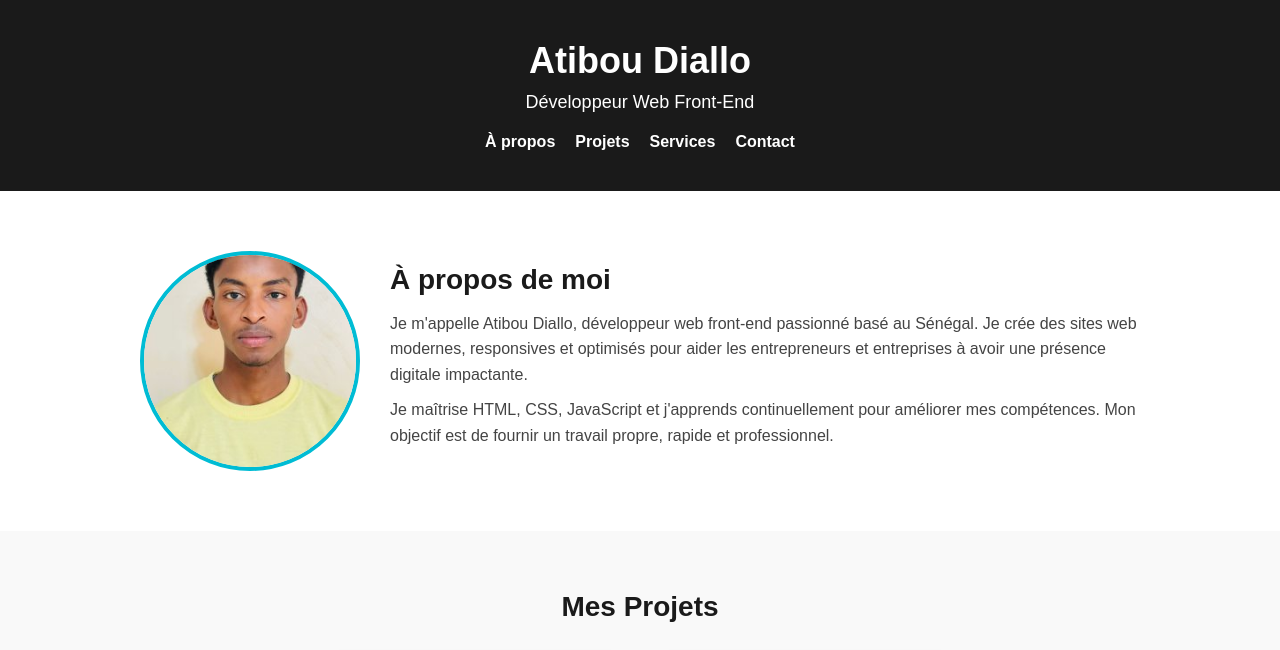
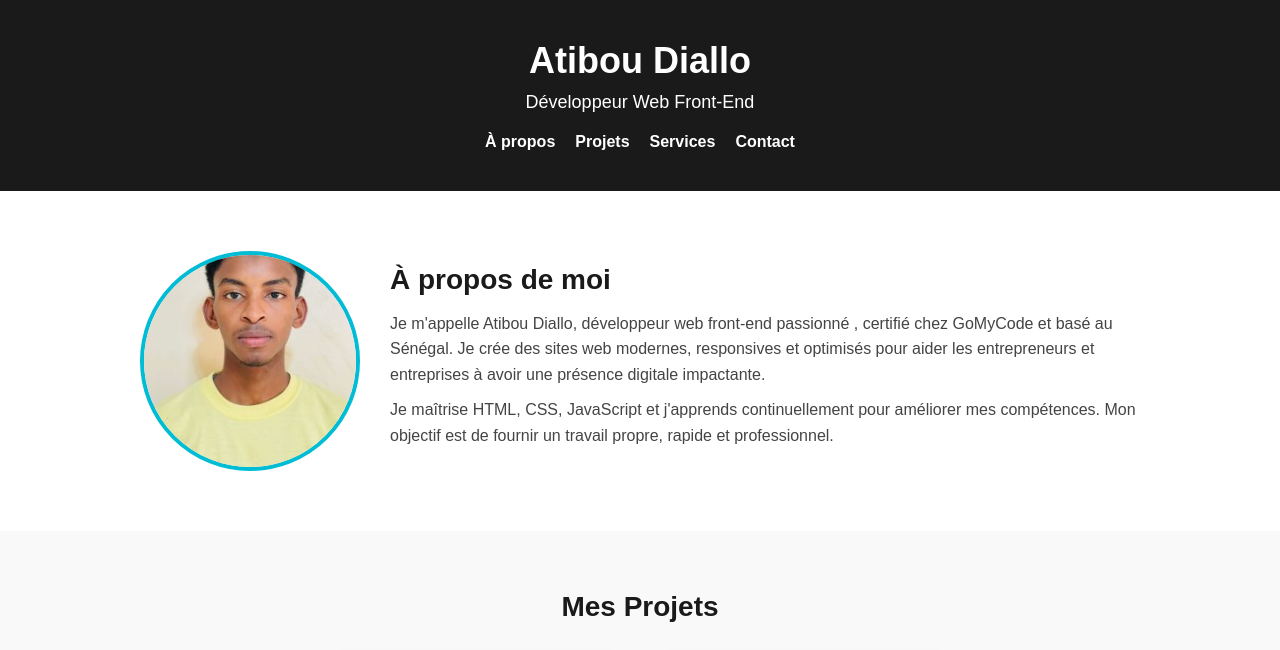
Before and after one commit to dialloelhadjiatibou/portfolio_atibou, a plain HTML site: page index.html in a window 1280 px wide. Shown: the top 650 px of the page. Drawn offline with Linux system fonts and the light colour scheme.

Commit message:
Update index.html

```diff
--- a/index.html
+++ b/index.html
@@ -26,7 +26,7 @@
             <img src="images/1693948394116.jpg" alt="Photo de Atibou Diallo" class="profile-pic">
             <div class="about-text">
                 <h2>À propos de moi</h2>
-                <p>Je m'appelle Atibou Diallo, développeur web front-end passionné basé au Sénégal.
+                <p>Je m'appelle Atibou Diallo, développeur web front-end passionné , certifié chez GoMyCode et basé au Sénégal.
                 Je crée des sites web modernes, responsives et optimisés pour aider les entrepreneurs et entreprises à avoir une présence digitale impactante.</p>
                 <p>Je maîtrise HTML, CSS, JavaScript et j'apprends continuellement pour améliorer mes compétences.
                 Mon objectif est de fournir un travail propre, rapide et professionnel.</p>
```
